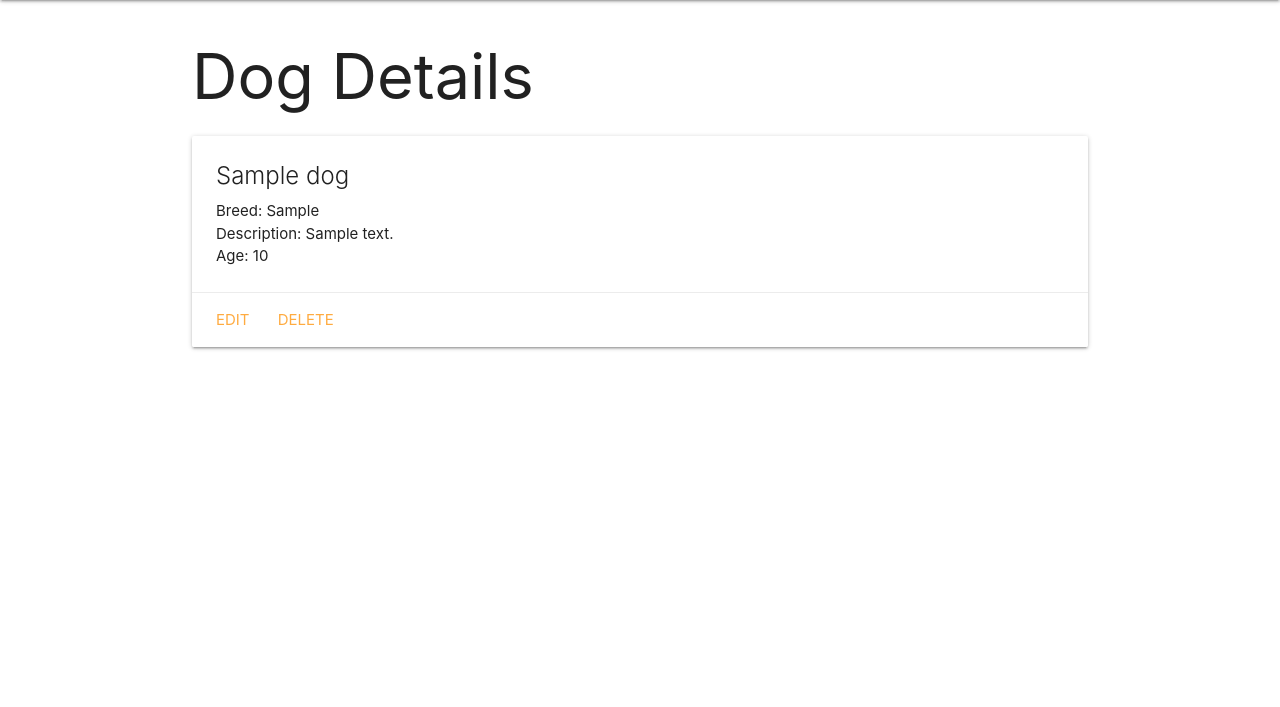
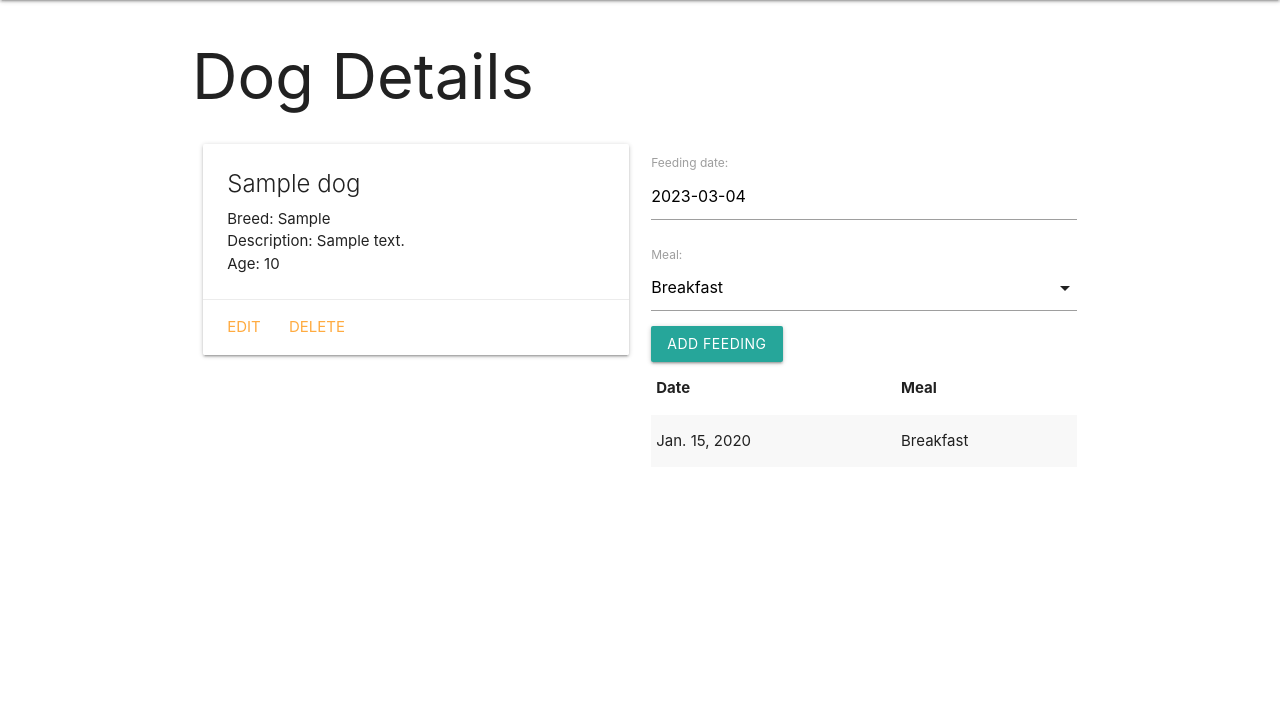
Before and after one commit to RCarr94/django-collector-lab, a Django app: page /dogs/1/ in a window 1280 px wide. Shown: the part 64-771 px from the top of the page. Run offline with Django 4.2, Linux system fonts and the light colour scheme; tables that the repository leaves empty hold one stand-in row (values such as "Sample post").

Commit message:
added meal tracker

```diff
--- a/dogcollector/main_app/admin.py
+++ b/dogcollector/main_app/admin.py
@@ -1,5 +1,5 @@
 from django.contrib import admin
-from .models import Dog
+from .models import Dog, Feeding
 
-# Register your models here.
 admin.site.register(Dog)
+admin.site.register(Feeding)
--- /dev/null
+++ b/dogcollector/main_app/forms.py
@@ -0,0 +1,7 @@
+from django.forms import ModelForm
+from .models import Feeding
+
+class FeedingForm(ModelForm):
+  class Meta:
+    model = Feeding
+    fields = ['date', 'meal']
--- a/dogcollector/main_app/models.py
+++ b/dogcollector/main_app/models.py
@@ -21,7 +21,7 @@ class Dog(models.Model):
         return reverse('detail', kwargs={'dog_id': self.id})
 
 class Feeding(models.Model):
-    date = models.DateField()
+    date = models.DateField('feeding date')
     meal = models.CharField(
         max_length=1,
         choices=MEALS,
@@ -32,3 +32,6 @@ class Feeding(models.Model):
 
     def __str__(self):
         return f"{self.get_meal_display()} on {self.date}"
+
+    class Meta:
+        ordering = ['-date']
--- a/dogcollector/main_app/templates/base.html
+++ b/dogcollector/main_app/templates/base.html
@@ -9,6 +9,7 @@
     <title>Dog Collector</title>
     <link rel="stylesheet" href="https://cdnjs.cloudflare.com/ajax/libs/materialize/1.0.0/css/materialize.min.css" />
     <link rel="stylesheet" type="text/css" href="{% static 'css/style.css' %}" />
+    <script src="https://cdnjs.cloudflare.com/ajax/libs/materialize/1.0.0/js/materialize.min.js"></script>
   </head>
 
   <body>
--- a/dogcollector/main_app/templates/dogs/detail.html
+++ b/dogcollector/main_app/templates/dogs/detail.html
@@ -3,6 +3,8 @@
 
 <h1>Dog Details</h1>
 
+<div class="row">
+    <div class="col s6">
         <div class="card">
             <div class="card-content">
                 <span class="card-title">{{ dog.name }}</span>
@@ -19,5 +21,42 @@
                 <a href="{% url 'dogs_delete' dog.id %}">Delete</a>
             </div>
         </div>
+    </div>
+    <div class="col s6">
+        <form action="{% url 'add_feeding' dog.id %}" method="post">
+            {% csrf_token %}
+            {{ feeding_form.as_p }}
+            <input type="submit" class="btn" value="Add Feeding">
+        </form>
+        <table class="striped">
+            <thead>
+                <tr>
+                    <th>Date</th>
+                    <th>Meal</th>
+                </tr>
+            </thead>
+            <tbody>
+                {% for feeding in dog.feeding_set.all %}
+                <tr>
+                    <td>{{feeding.date}}</td>
+                    <td>{{feeding.get_meal_display}}</td>
+                </tr>
+                {% endfor %}
+            </tbody>
+        </table>
+    </div>
+</div>
 
+<script>
+    const dateEl = document.getElementById('id_date');
+    M.Datepicker.init(dateEl, {
+        format: 'yyyy-mm-dd',
+        defaultDate: new Date(),
+        setDefaultDate: true,
+        autoClose: true
+    });
+
+    const selectEl = document.getElementById('id_meal');
+    M.FormSelect.init(selectEl);
+</script>
 {% endblock %}
--- a/dogcollector/main_app/urls.py
+++ b/dogcollector/main_app/urls.py
@@ -9,4 +9,5 @@ urlpatterns = [
     path('dogs/create/', views.DogCreate.as_view(), name='dogs_create'),
     path('dogs/<int:pk>/update/', views.DogUpdate.as_view(), name='dogs_update'),
     path('dogs/<int:pk>/delete/', views.DogDelete.as_view(), name='dogs_delete'),
+    path('dogs/<int:dog_id>/add_feeding/', views.add_feeding, name='add_feeding'),
 ]
--- a/dogcollector/main_app/views.py
+++ b/dogcollector/main_app/views.py
@@ -1,6 +1,7 @@
-from django.shortcuts import render
+from django.shortcuts import render, redirect
 from django.views.generic import CreateView, UpdateView, DeleteView
 from .models import Dog
+from .forms import FeedingForm
 
 # Home View
 def home(request):
@@ -15,7 +16,8 @@ def dogs_index(request):
 
 def dogs_detail(request, dog_id):
     dog = Dog.objects.get(id=dog_id)
-    return render(request, 'dogs/detail.html', { 'dog': dog })
+    feeding_form = FeedingForm()
+    return render(request, 'dogs/detail.html', { 'dog': dog, 'feeding_form': feeding_form })
 
 class DogCreate(CreateView):
     model = Dog
@@ -29,3 +31,11 @@ class DogUpdate(UpdateView):
 class DogDelete(DeleteView):
     model = Dog
     success_url = '/dogs/'
+
+def add_feeding(request, dog_id):
+    form = FeedingForm(request.POST)
+    if form.is_valid():
+        new_feeding = form.save(commit=False)
+        new_feeding.dog_id = dog_id
+        new_feeding.save()
+    return redirect('detail', dog_id=dog_id)
```
Lines whose indentation alone changed are shown as unchanged.
